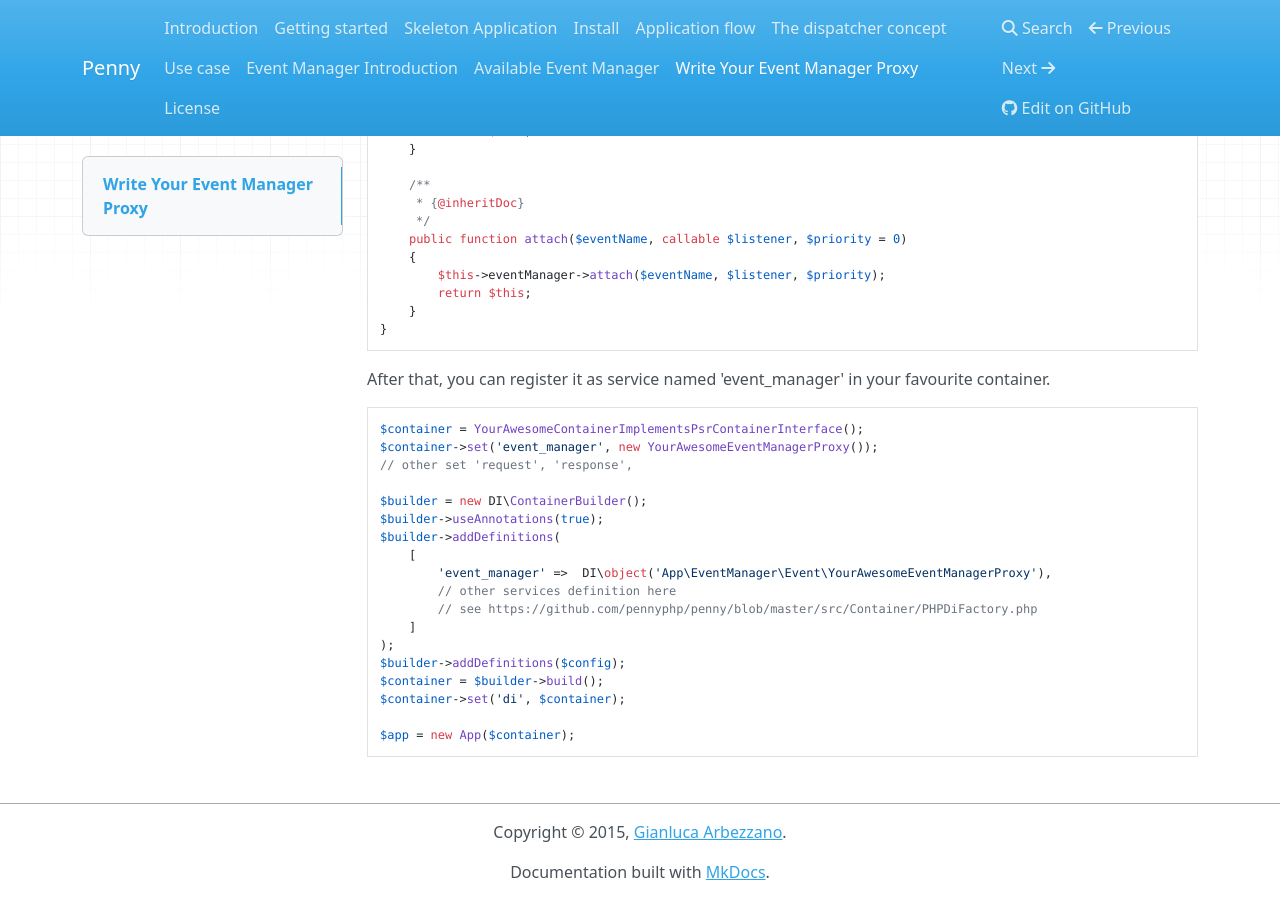
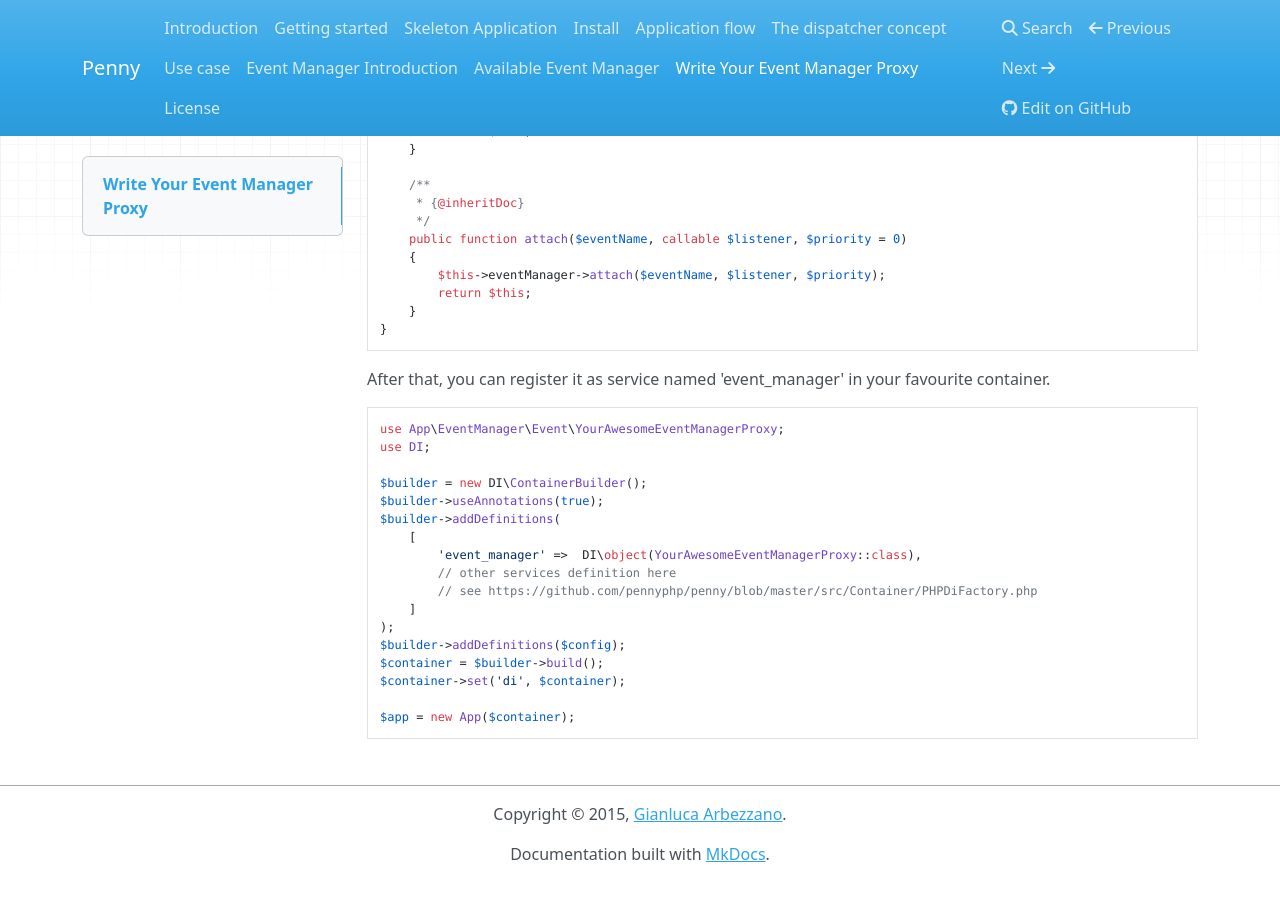
Before and after one commit to pennyphp/penny, an MkDocs documentation site: the page built from docs/write-your-event-manager-proxy.md, in a window 1280 px wide and 900 px high, scrolled down 595 px. Built offline with MkDocs 1.6.1, drawn with Linux system fonts in a browser that asks for light colours; nearby versions of some CDN libraries; old or Windows-style settings are respelled for this version of MkDocs.

Commit message:
container definition

````diff
--- a/docs/write-your-event-manager-proxy.md
+++ b/docs/write-your-event-manager-proxy.md
@@ -45,15 +45,14 @@ class YourAwesomeEventManagerProxy implements PennyEvmInterface
 After that, you can register it as service named 'event_manager' in your favourite container.
 
 ```php
-$container = YourAwesomeContainerImplementsPsrContainerInterface();
-$container->set('event_manager', new YourAwesomeEventManagerProxy());
-// other set 'request', 'response',
+use App\EventManager\Event\YourAwesomeEventManagerProxy;
+use DI;
 
 $builder = new DI\ContainerBuilder();
 $builder->useAnnotations(true);
 $builder->addDefinitions(
     [
-        'event_manager' =>  DI\object('App\EventManager\Event\YourAwesomeEventManagerProxy'),
+        'event_manager' =>  DI\object(YourAwesomeEventManagerProxy::class),
         // other services definition here
         // see https://github.com/pennyphp/penny/blob/master/src/Container/PHPDiFactory.php
     ]
````
